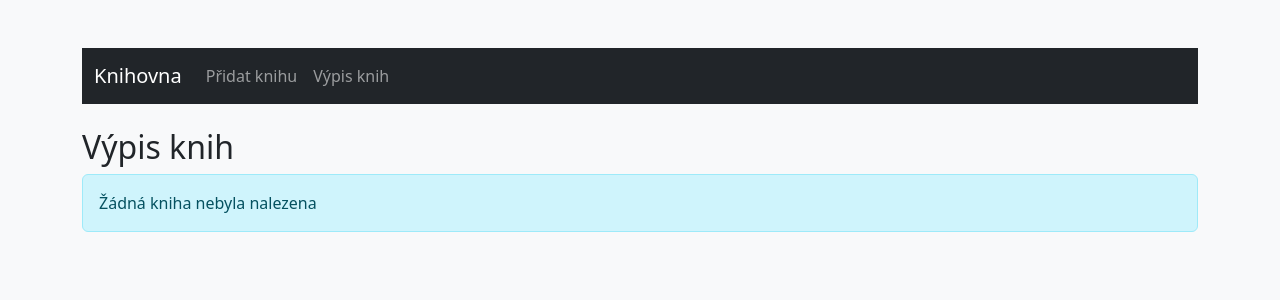
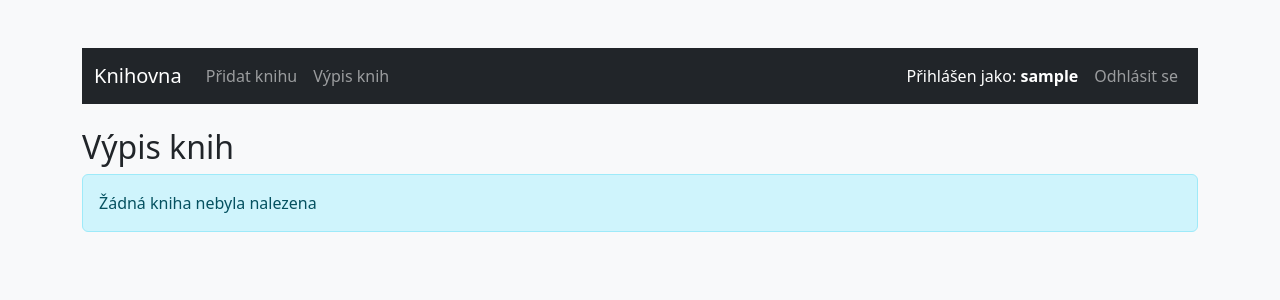
Before and after one commit to daniel-kolar/WA-2025-Kolar-Daniel-main, a PHP site: page /03-php-projekt/app/controllers/book_list.php in a window 1280 px wide. Shown: the top 300 px of the page. Run offline with PHP 8.4, Linux system fonts and the light colour scheme; the visitor is signed in with stand-in values (Sample User, id 1); data that the repository does not hold is empty.

Commit message:
PHP projekt - část 05 #17 - oprava

```diff
--- a/Web01/03-php-projekt/app/views/books/book_create.php
+++ b/Web01/03-php-projekt/app/views/books/book_create.php
@@ -6,7 +6,7 @@ if (!isset($_SESSION['user_id'])) {
     exit();
 }
 ?>
-<!DOCTYPE html>
+DOCTYPE html>
 <html lang="cs">
 <head>
     <meta charset="UTF-8">
--- a/Web01/03-php-projekt/app/views/books/book_list.php
+++ b/Web01/03-php-projekt/app/views/books/book_list.php
@@ -1,3 +1,5 @@
+<?php session_start(); ?>
+
 <!DOCTYPE html>
 <html lang="cs">
 <head>
@@ -28,6 +30,23 @@
                         <li class="nav-item">
                             <a class="nav-link" href="#">Výpis knih</a>
                         </li>
+                    </ul>
+                    <ul class="navbar-nav ms-auto">
+                        <?php if (isset($_SESSION['username'])): ?>
+                            <li class="nav-item">
+                                <span class="nav-link text-white">Přihlášen jako: <strong><?= htmlspecialchars($_SESSION['username']) ?></strong></span>
+                            </li>
+                            <li class="nav-item">
+                                <a class="nav-link" href="../controllers/logout.php">Odhlásit se</a>
+                            </li>
+                        <?php else: ?>
+                            <li class="nav-item">
+                                <a class="nav-link" href="../views/auth/login.php">Přihlášení</a>
+                            </li>
+                            <li class="nav-item">
+                                <a class="nav-link" href="../views/auth/register.php">Registrace</a>
+                            </li>
+                        <?php endif; ?>
                     </ul>
                 </div>
             </div>
```
